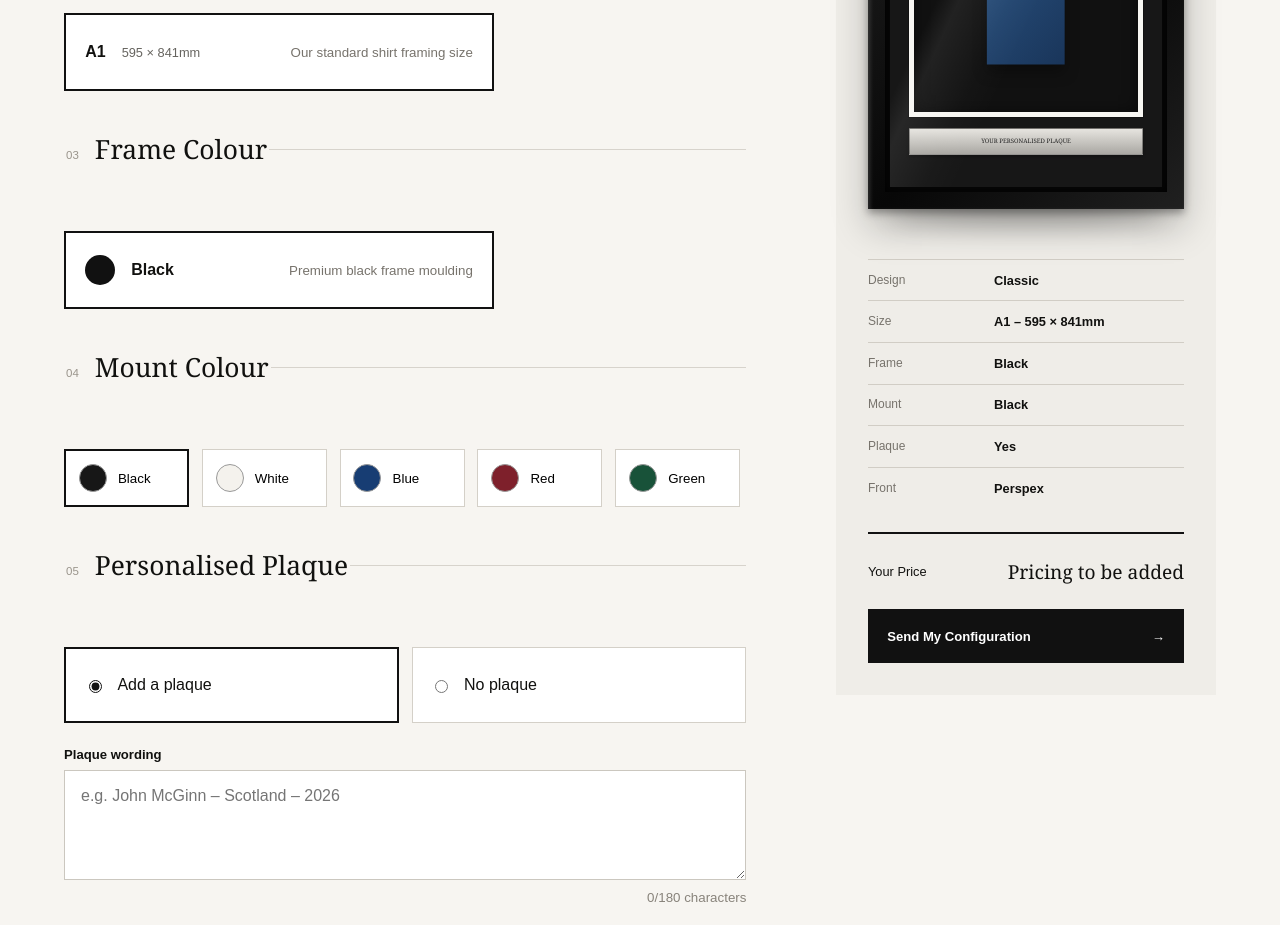
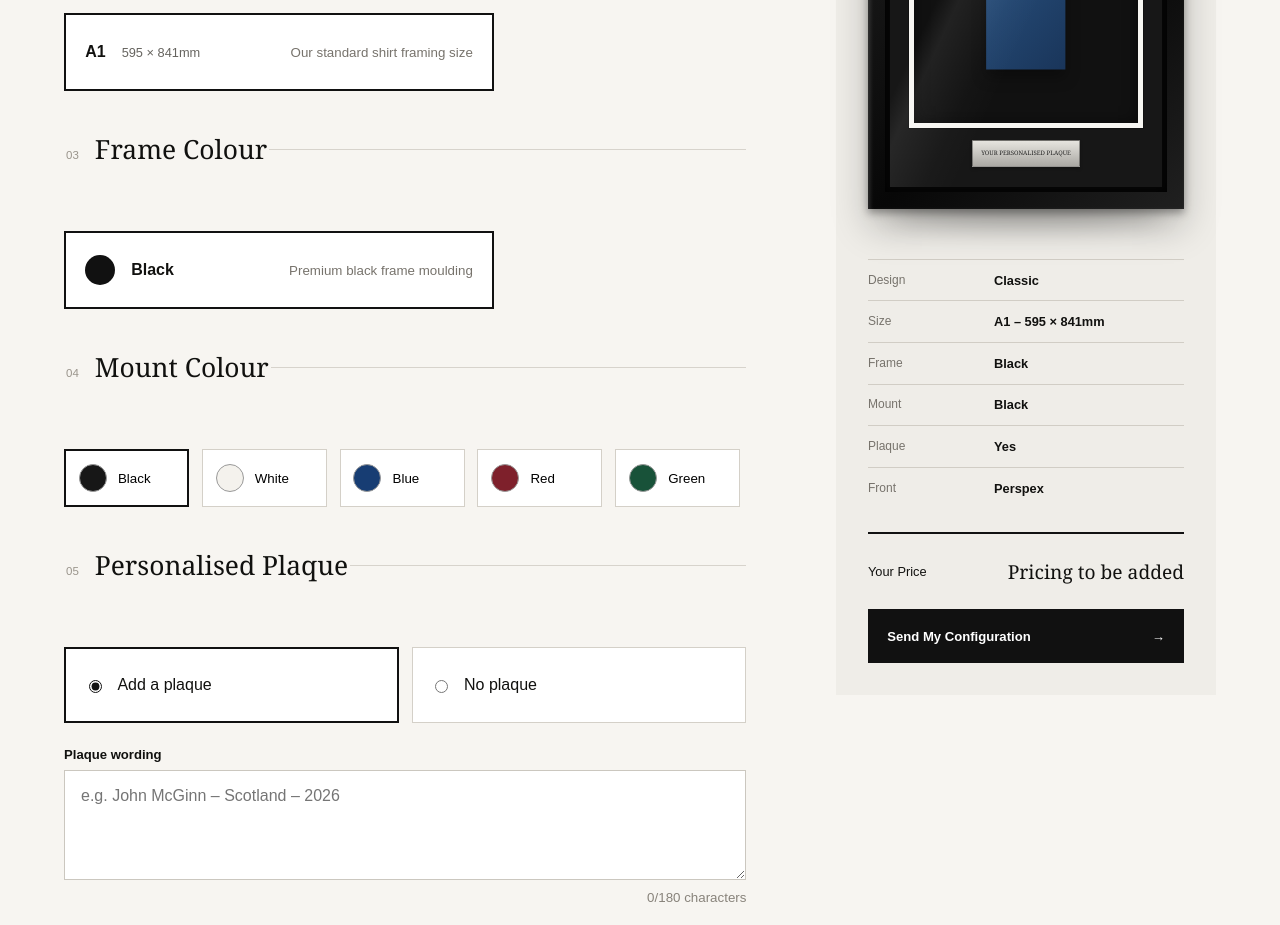
Before and after one commit to Gavindotcom/Frame-it-UK, a Next.js app: page /build-your-frame in a window 1280 px wide. Shown: the part 840-1765 px from the top of the page. Built offline with nearby package versions, Linux system fonts and the light colour scheme.

Commit message:
Update build.module.css

```diff
--- a/app/build-your-frame/build.module.css
+++ b/app/build-your-frame/build.module.css
@@ -455,9 +455,9 @@
   display: grid;
 
   grid-template-rows:
-    10%
+    9%
     1fr
-    11%;
+    8%;
 
   gap: 3%;
 }
@@ -813,3 +813,16 @@
     margin-left: 0;
   }
 }
+.classicPlaqueWrap {
+  width: 46%;
+  max-width: 155px;
+
+  margin: 0 auto;
+
+  align-self: center;
+  justify-self: center;
+}
+
+.classicPlaqueWrap .realPlaque {
+  width: 100%;
+}
```
